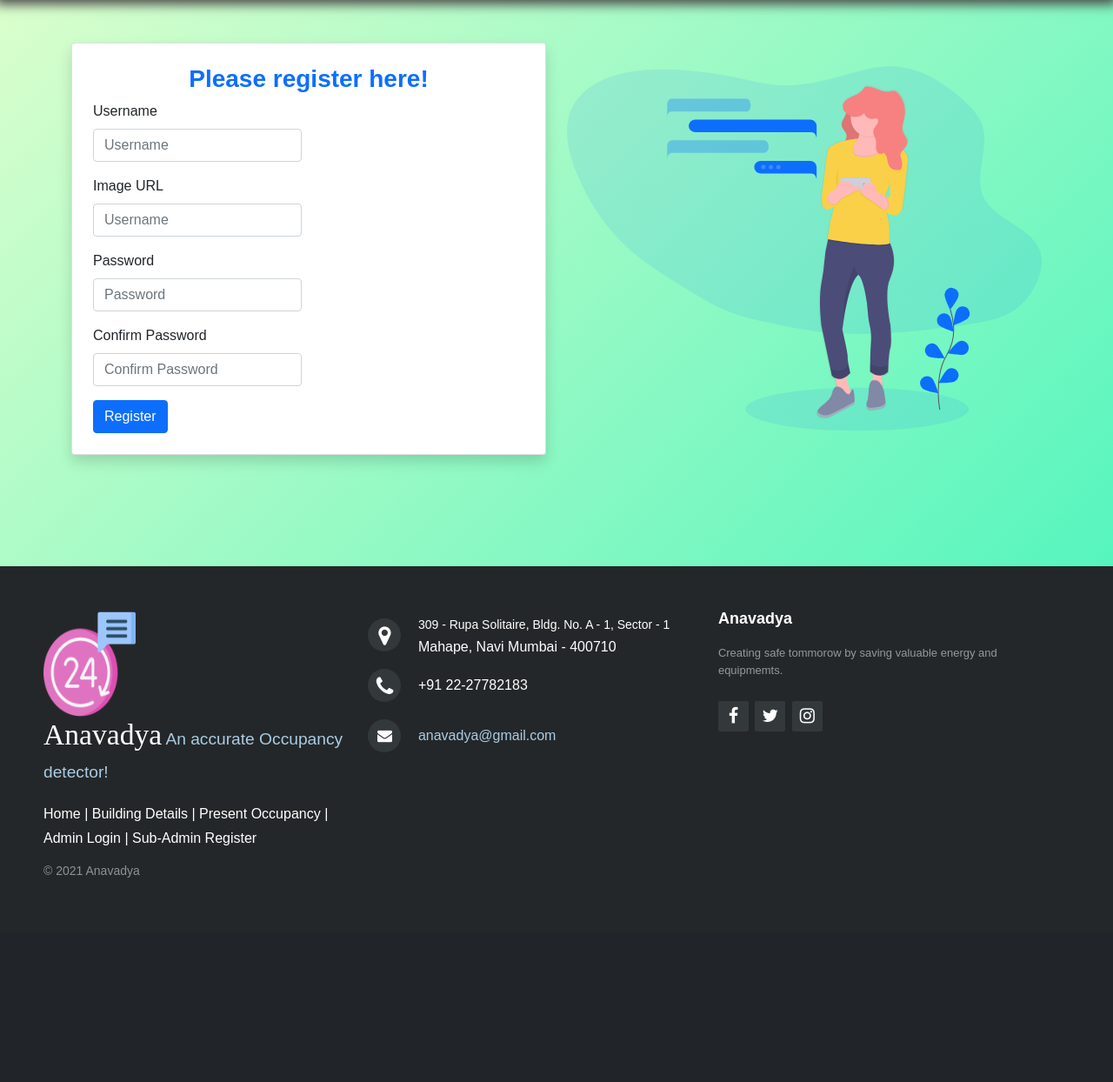
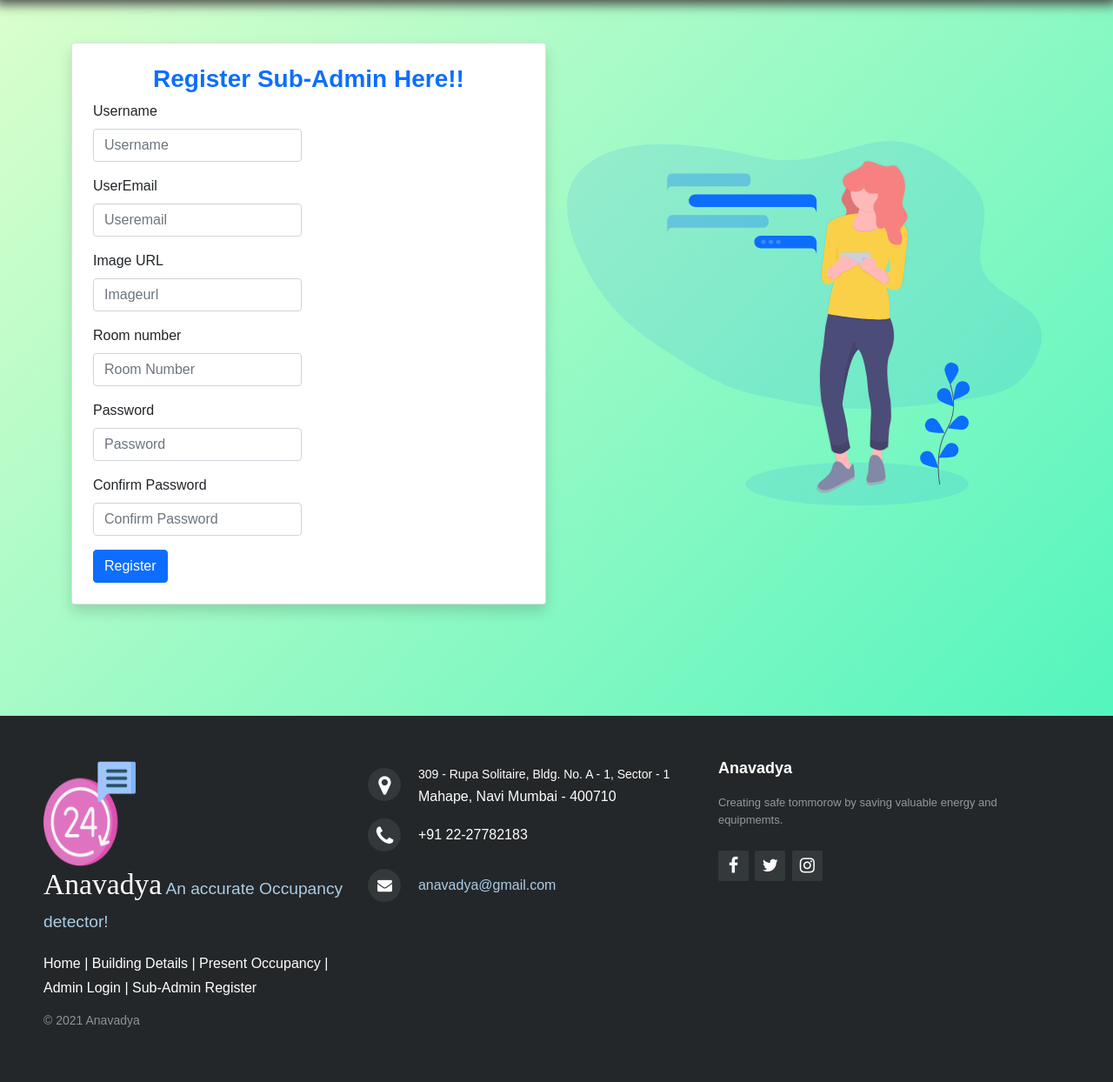
Before and after one commit to AlacritousCreature/Anavadya, a PHP site: page /register.php in a window 1280 px wide. Shown: the part 79-1323 px from the top of the page at 87% size. Before the commit the page ends 1088 px from the top, so only its background shows below. Run offline with PHP 8.4, Linux system fonts and the light colour scheme; the visitor is signed in with stand-in values (Sample User, id 1); some libraries are stand-ins or nearby versions; some web fonts are replaced.

Commit message:
Update register.php

```diff
--- a/register.php
+++ b/register.php
@@ -48,6 +48,8 @@ if ($_SERVER['REQUEST_METHOD'] == "POST") {
         $password_err = "Password cannot be less than 5 characters";
     } else {
         $password = trim($_POST['password']);
+        $email =trim($_POST['email']);
+        $roomno=trim($_POST['roomno']);
         $userimg = trim($_POST['userimg']);
     }
 
@@ -55,18 +57,36 @@ if ($_SERVER['REQUEST_METHOD'] == "POST") {
     if (trim($_POST['password']) != trim($_POST['confirm_password'])) {
         $password_err = "Password should match";
     }
+    $email_err="";
+    if(empty(trim($_POST['email'])))
+    {
+        $email_err="Email cannot be blank";
+    }
+    $room_err="";
+    if(empty(trim($_POST['roomno'])))
+    {
+       $room_err="Room no invalid";
+    }
+    else
+    {
+        if(trim($_POST['roomno'])<0)
+        $room_err="Room no invalid";
+        if(trim($_POST['roomno'])>6)
+        $room_err="Room no invalid";
+    }
+    // If there were no errors, go ahead and insert into the database
+    if (empty($username_err) && empty($userimg_err) && empty($password_err) && empty($confirm_password_err) && empty($email_err) && empty($room_err)) {
 
-    // If there were no errors, go ahead and insert into the database
-    if (empty($username_err) && empty($userimg_err) && empty($password_err) && empty($confirm_password_err)) {
-
-        $sql = "INSERT INTO users (username, userimg, password) VALUES (?, ?, ?)";
+        $sql = "INSERT INTO users (username,  userimg, email, roomno, password) VALUES (?, ?, ?, ?, ?)";
         $stmt = mysqli_prepare($conn, $sql);
         if ($stmt) {
-            mysqli_stmt_bind_param($stmt, "sss", $param_username, $param_userimg, $param_password);
+            mysqli_stmt_bind_param($stmt, "sssss", $param_username, $param_userimg, $param_email, $param_roomno, $param_password);
 
             // Set these parameters
             $param_username = $username;
             $param_userimg = $userimg;
+            $param_email=$email;
+            $param_roomno=$roomno;
             $param_password = password_hash($password, PASSWORD_DEFAULT);
 
             // Try to execute the query
@@ -83,7 +103,6 @@ if ($_SERVER['REQUEST_METHOD'] == "POST") {
 }
 
 ?>
-
 
 <!DOCTYPE html>
 <html lang="en">
@@ -226,16 +245,24 @@ if ($_SERVER['REQUEST_METHOD'] == "POST") {
                 <div class="order-lg-1 col-lg-6">
                     <div class="card rounded shadow p-3 p-md-4">
                         <h3 class="text-center font-weight-bold text-primary">
-                            Please register here!
+                            Register Sub-Admin Here!!
                         </h3>
                         <form class="row g-3" action="" method="post" style="display: grid;">
                             <div class="col-md-6">
                                 <label for="name" class="form-label">Username</label>
                                 <input type="text" class="form-control" id="inputEmail4" name="username" placeholder="Username">
                             </div>
+                              <div class="col-md-6">
+                                <label for="name" class="form-label">UserEmail</label>
+                                <input type="text" class="form-control" id="inputid4" name="email" placeholder="Useremail">
+                            </div>
                             <div class="col-md-6">
                                 <label for="userimg" class="form-label">Image URL</label>
-                                <input type="text" class="form-control" id="inputUserimg4" name="userimg" placeholder="Username">
+                                <input type="text" class="form-control" id="inputUserimg4" name="userimg" placeholder="Imageurl">
+                            </div>
+                              <div class="col-md-6">
+                                <label for="roomno" class="form-label">Room number</label>
+                                <input type="number" class="form-control" id="inputroom4" name="roomno" placeholder="Room Number">
                             </div>
                             <div class="col-md-6">
                                 <label for="inputPassword4" class="form-label">Password</label>
```
